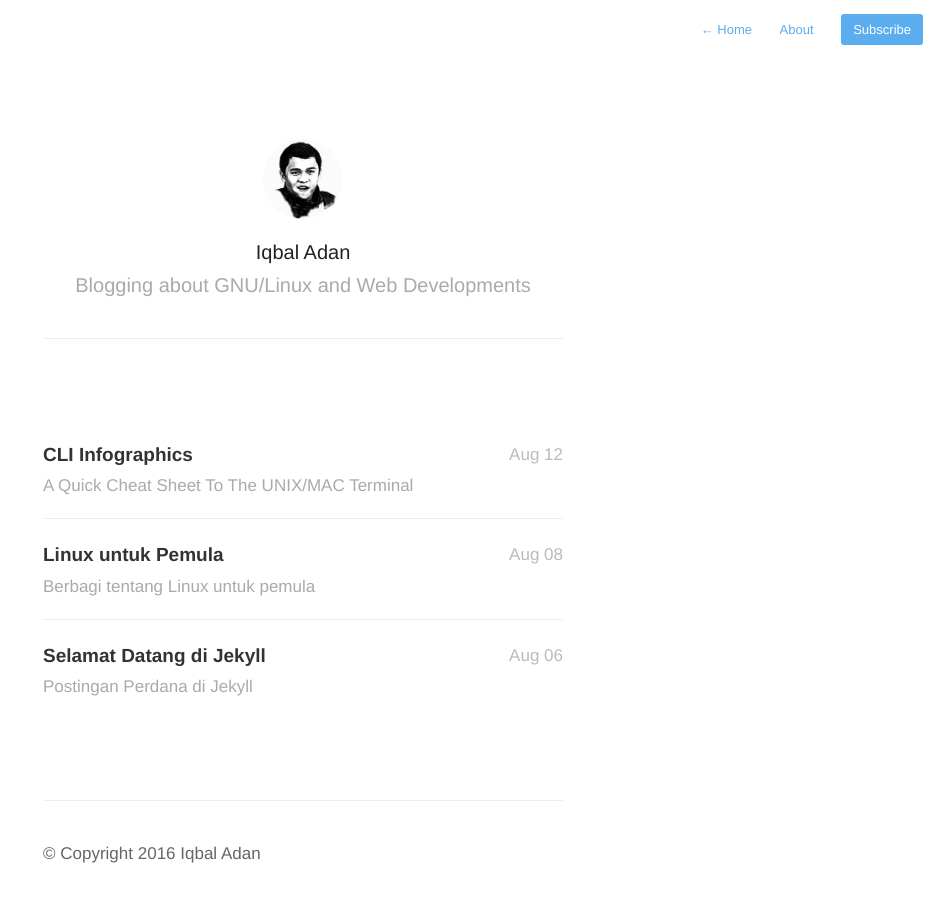
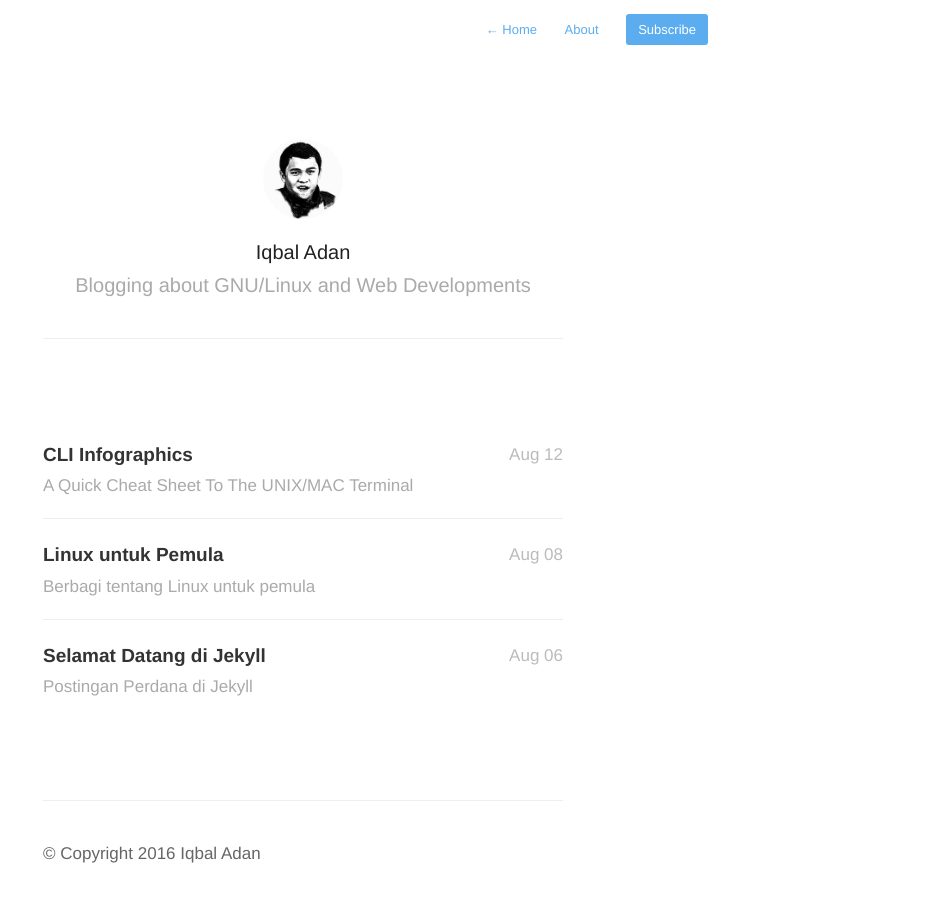
Before and after one commit to iqbaladan/iqbaladan.github.io, a Jekyll site: the page built from index.html, in a window 1280 px wide. Shown: the whole page, without its empty margins (337-1280 px from the left). Built offline with Jekyll 4.4.1, drawn with Linux system fonts in a browser that asks for light colours; nearby versions of some CDN libraries; the list of posts is cut into pages by our own code.

Commit message:
Update style.css

```diff
--- a/assets/css/style.css
+++ b/assets/css/style.css
@@ -53,6 +53,8 @@
 body {
 	font:17px/1 "Helvetica Neue", Helvetica, Arial, sans-serif;
 	color: #666;
+	margin: 0 auto;
+  	max-width: 50em;
 	-webkit-font-smoothing: antialiased;
 	text-rendering: optimizeLegibility;
 }
```
